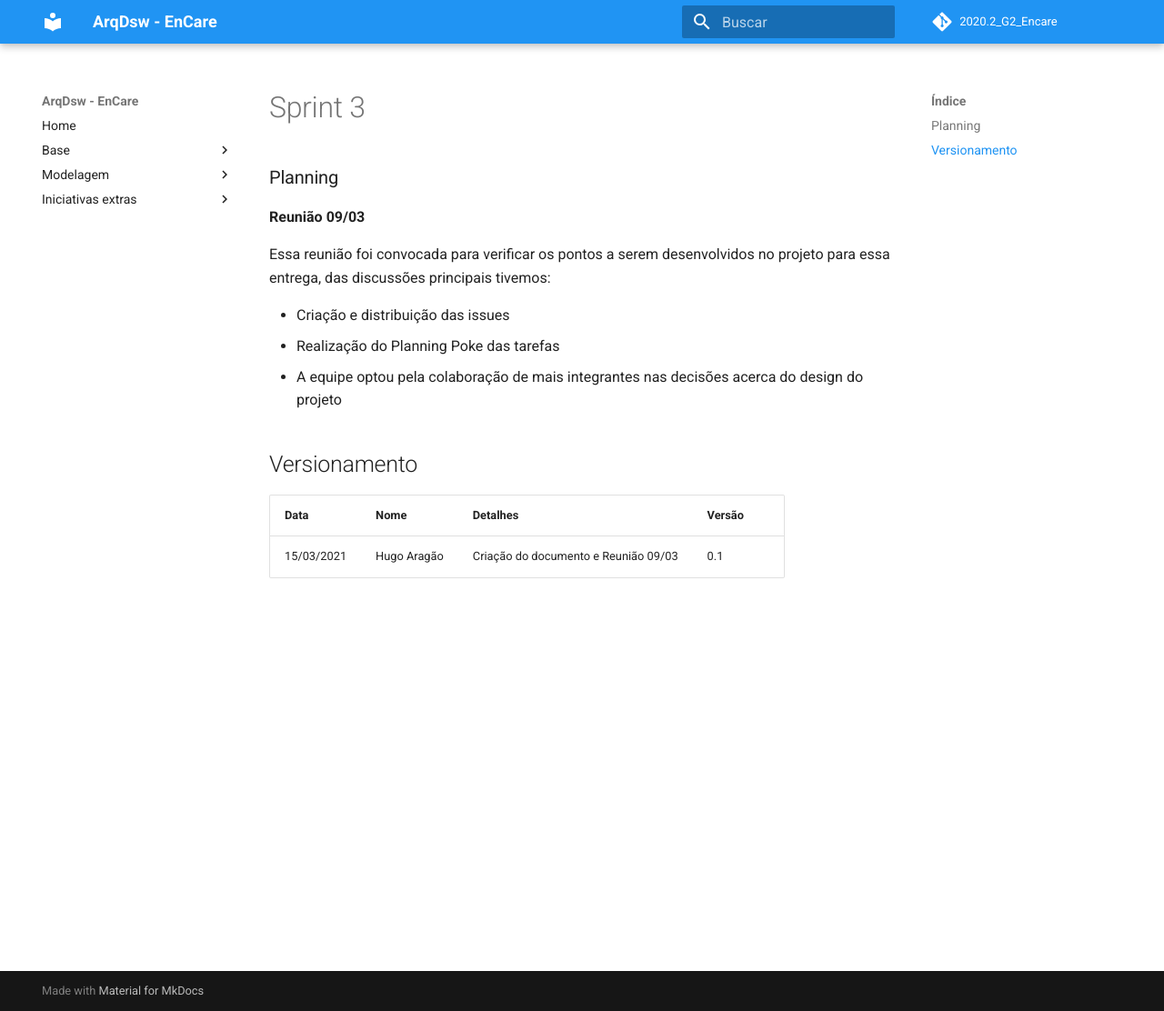
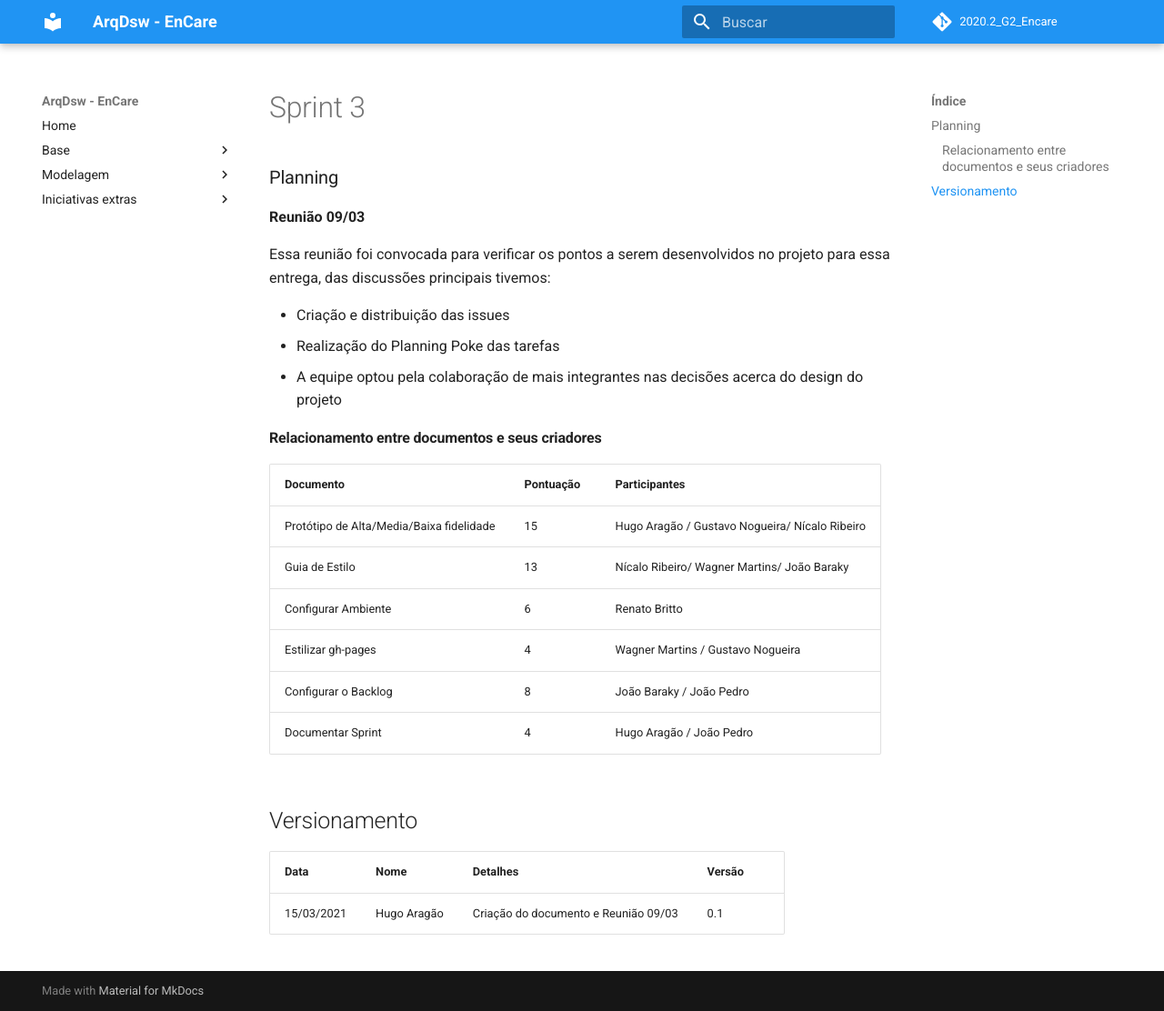
Before and after one commit to UnBArqDsw2020-2/2020.2_G2_Encare, an MkDocs documentation site: the page built from docs/Modelagem/sprints/Sprint3.md, in a window 1280 px wide and 1112 px high. Shown: the whole window at 91% size. Built offline with MkDocs 1.6.1 and Material for MkDocs 9.7.7, drawn with Linux system fonts in a browser that asks for light colours; comment, search, counter and statistics services are not loaded.

Commit message:
Adiciona tabela de contribuicao

```diff
--- a/docs/Modelagem/sprints/Sprint3.md
+++ b/docs/Modelagem/sprints/Sprint3.md
@@ -10,6 +10,17 @@ Essa reunião foi convocada para verificar os pontos a serem desenvolvidos no pr
 * Realização do Planning Poke das tarefas
 * A equipe optou pela colaboração de mais integrantes nas decisões acerca do design do projeto
 
+#### Relacionamento entre documentos e seus criadores
+
+|      Documento |Pontuação|      Participantes     |
+|---------------------|--|---------------------------------------------|
+|Protótipo de Alta/Media/Baixa fidelidade|15|Hugo Aragão / Gustavo Nogueira/ Nícalo Ribeiro|
+|Guia de Estilo|13|Nícalo Ribeiro/ Wagner Martins/ João Baraky|
+|Configurar Ambiente|6|Renato Britto|
+|Estilizar gh-pages|4|Wagner Martins / Gustavo Nogueira|
+|Configurar o Backlog|8|João Baraky / João Pedro|
+|Documentar Sprint|4|Hugo Aragão / João Pedro|
+
 ## Versionamento
 
 | Data | Nome | Detalhes | Versão |
```
